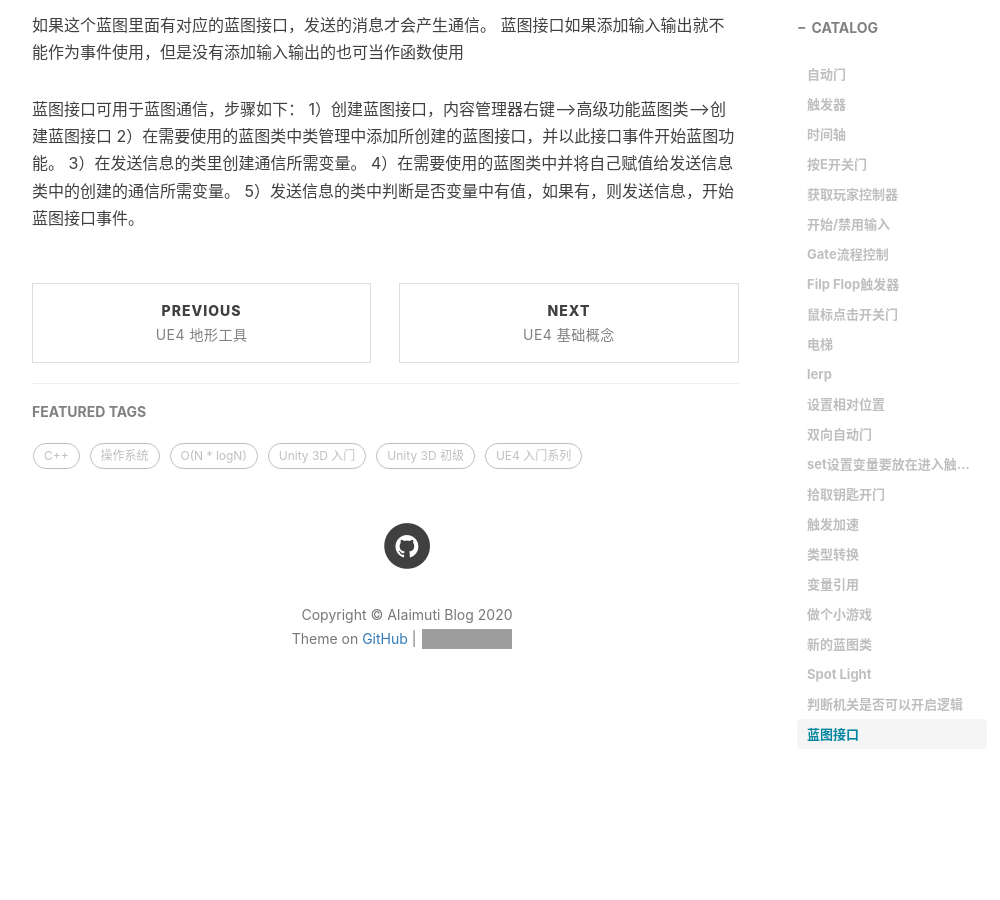
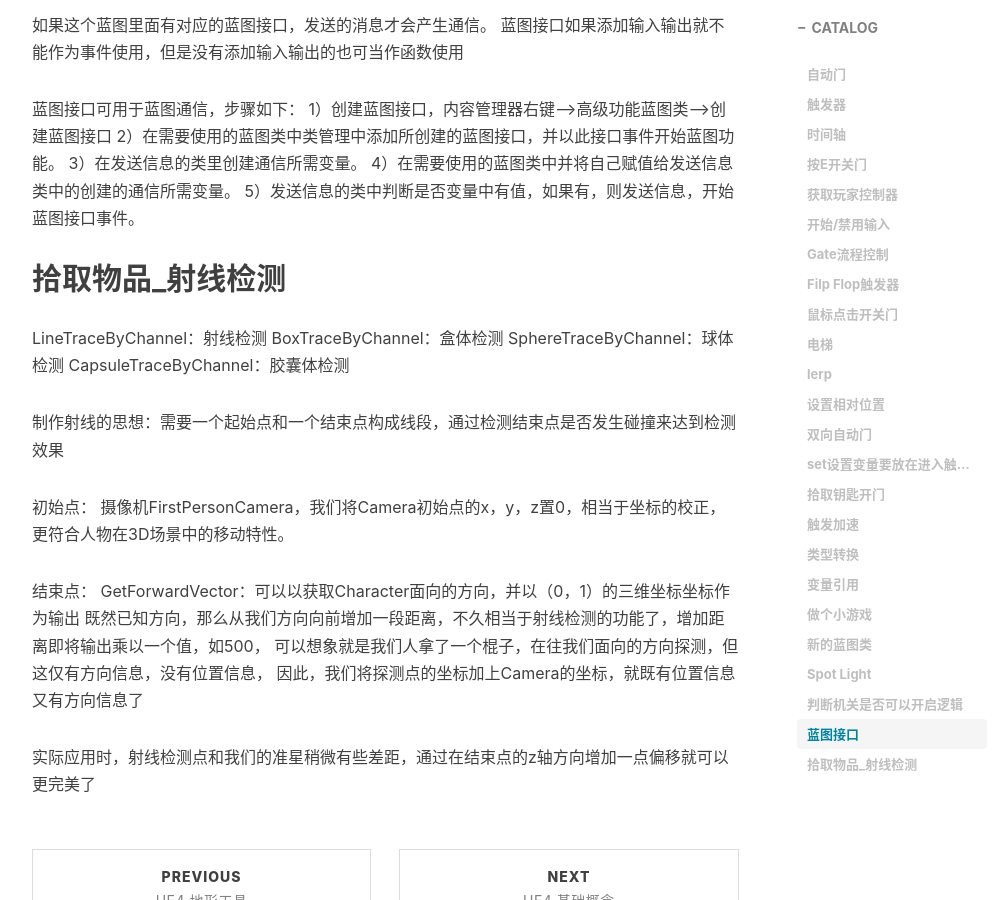
Before and after one commit to AIaimuti/aiaimuti.github.io, a Jekyll site: the page built from _posts/2020-4-12-Blueprint.md, in a window 1280 px wide and 900 px high, scrolled down 5391 px. Shown: the whole window, without its empty margins (233-1233 px from the left). Built offline with Jekyll 4.4.1, drawn with Linux system fonts in a browser that asks for light colours; nearby versions of some CDN libraries; comment, search, counter and statistics services are not loaded; before the commit the page ends 6134 px from its top, so only the background shows below that; grey boxes are pictures that could not be loaded.

Commit message:
Update 2020-4-12-Blueprint.md

```diff
--- a/_posts/2020-4-12-Blueprint.md
+++ b/_posts/2020-4-12-Blueprint.md
@@ -184,3 +184,22 @@ For Each Loop With Break相当于检测每个灯是否打开，
 3）在发送信息的类里创建通信所需变量。
 4）在需要使用的蓝图类中并将自己赋值给发送信息类中的创建的通信所需变量。
 5）发送信息的类中判断是否变量中有值，如果有，则发送信息，开始蓝图接口事件。
+
+## 拾取物品_射线检测
+LineTraceByChannel：射线检测
+BoxTraceByChannel：盒体检测
+SphereTraceByChannel：球体检测
+CapsuleTraceByChannel：胶囊体检测
+
+制作射线的思想：需要一个起始点和一个结束点构成线段，通过检测结束点是否发生碰撞来达到检测效果
+
+初始点：
+摄像机FirstPersonCamera，我们将Camera初始点的x，y，z置0，相当于坐标的校正，更符合人物在3D场景中的移动特性。
+
+结束点：
+GetForwardVector：可以以获取Character面向的方向，并以（0，1）的三维坐标坐标作为输出
+既然已知方向，那么从我们方向向前增加一段距离，不久相当于射线检测的功能了，增加距离即将输出乘以一个值，如500，
+可以想象就是我们人拿了一个棍子，在往我们面向的方向探测，但这仅有方向信息，没有位置信息，
+因此，我们将探测点的坐标加上Camera的坐标，就既有位置信息又有方向信息了
+
+实际应用时，射线检测点和我们的准星稍微有些差距，通过在结束点的z轴方向增加一点偏移就可以更完美了
```
